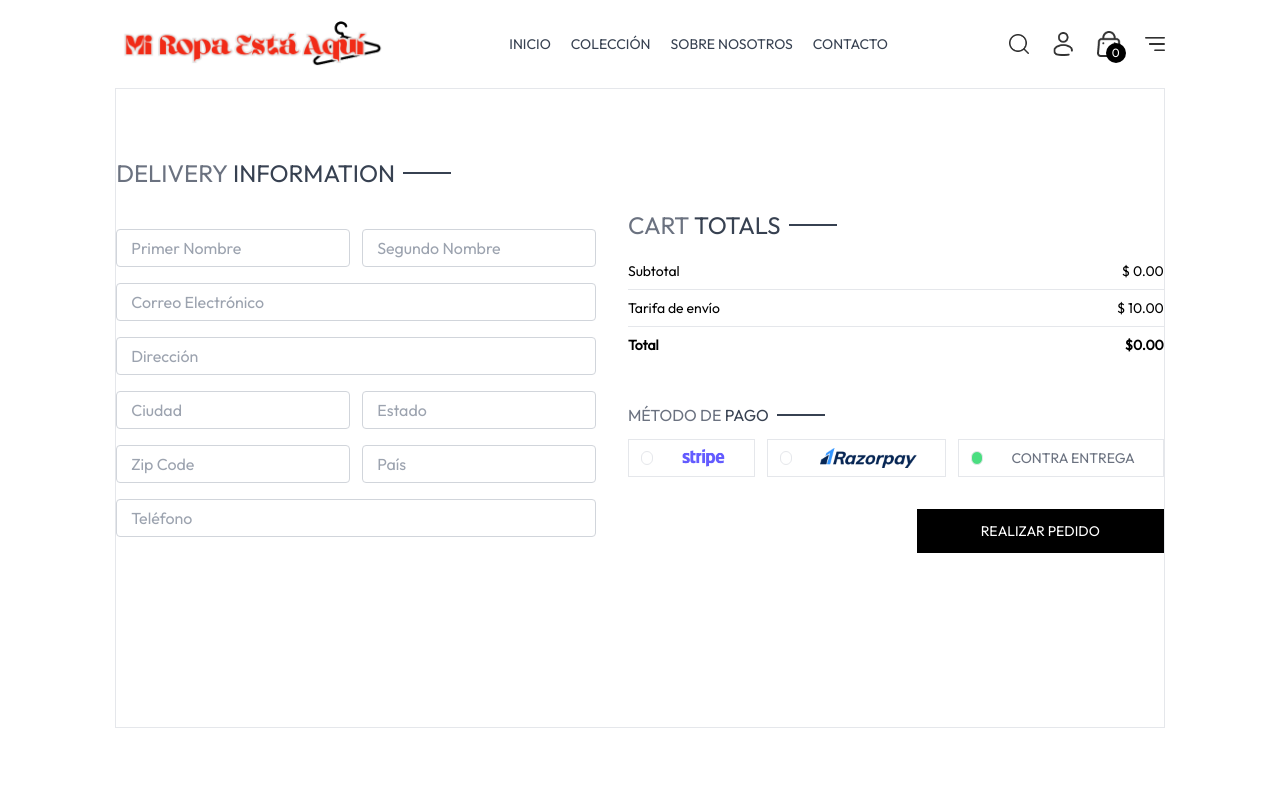
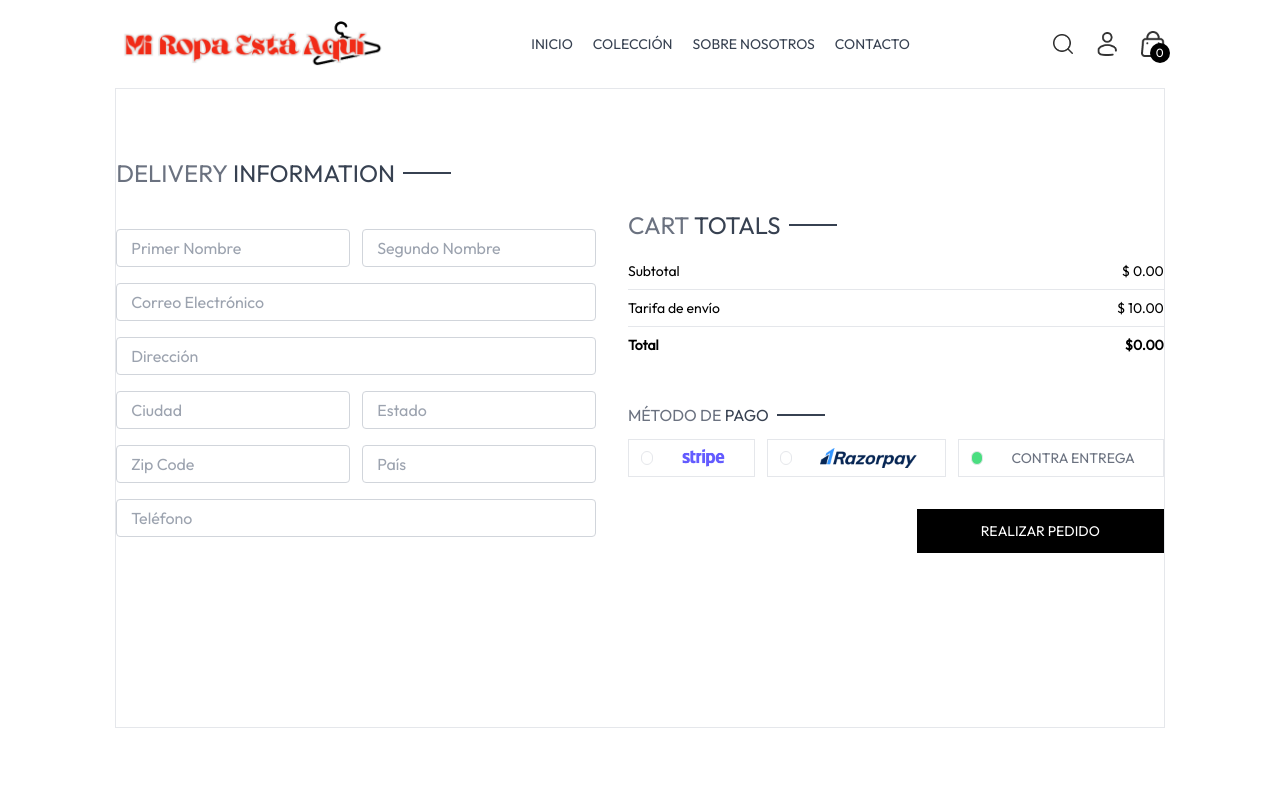
Before and after one commit to MarioCamayo/e-commerce-react, a React (Vite) app: page /place-order in a window 1280 px wide. Shown: the top 800 px of the page. Built offline with nearby package versions, Linux system fonts and the light colour scheme.

Commit message:
se modificó el ícoo del menú

```diff
--- a/src/components/NavBar.jsx
+++ b/src/components/NavBar.jsx
@@ -58,7 +58,7 @@ const NavBar = () => {
               <img className='w-6 min-w-5' src= {assets.cart_icon}  alt="cart_icon" />
               <p className='absolute right-[-5px] bottom-[-6px] w-5 text-center leading-5 bg-black text-white aspect-square rounded-full text-[12px]'>{getCartCount()}</p>
           </Link>
-          <img onClick={()=>setVisible(true)} className='w-5 cursor-pointer' src= {assets.menu_icon} alt="menu_icon" />
+          <img onClick={()=>setVisible(true)} className='w-5 cursor-pointer sm:hidden' src= {assets.menu_icon} alt="menu_icon" />
       </div>
 
       <div className={`absolute top-0 right-0 bottom-0 overflow-hidden w-full h-screen bg-white transition-all ${visible ? 'block' : 'hidden'} `}>
```
